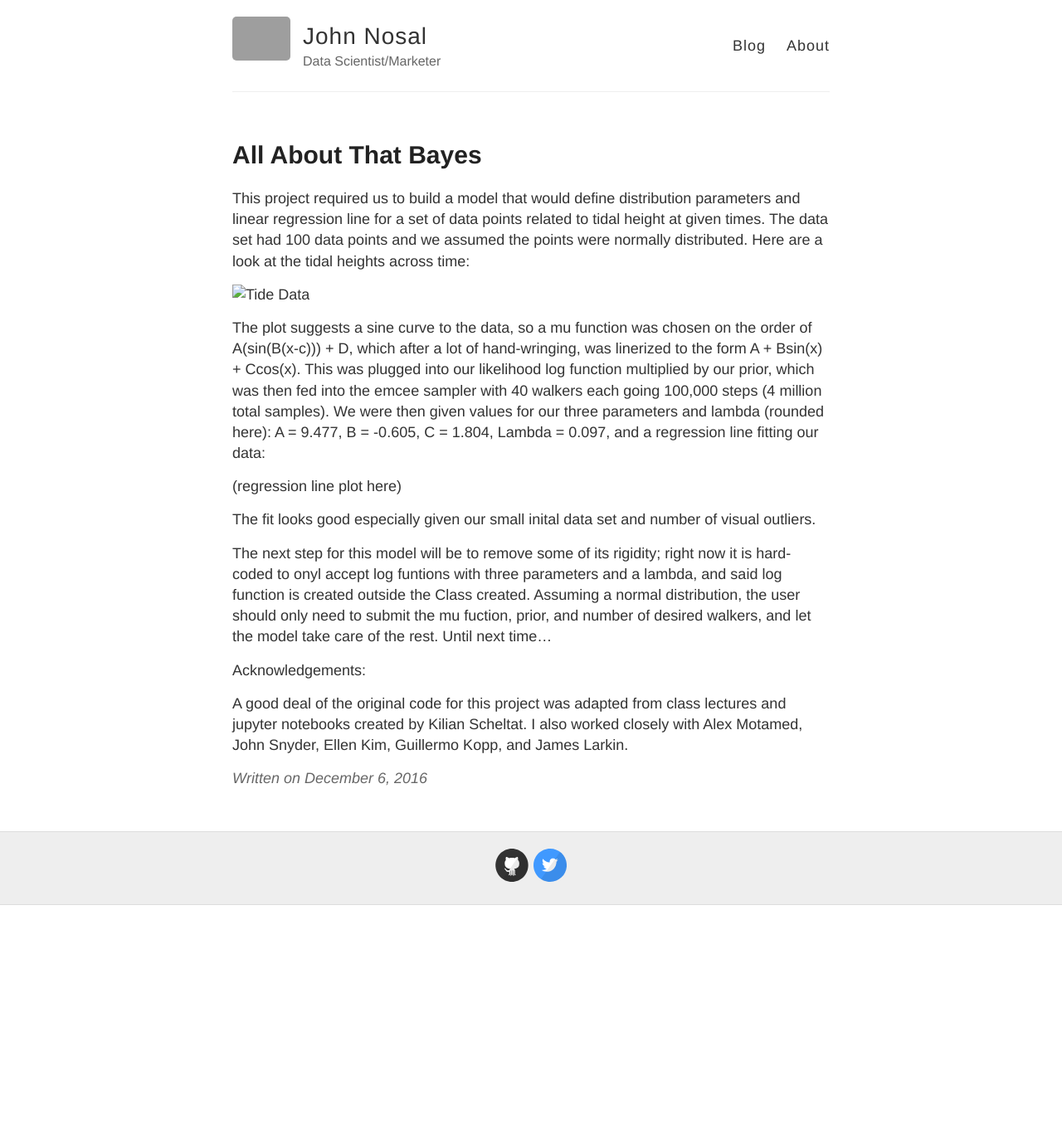
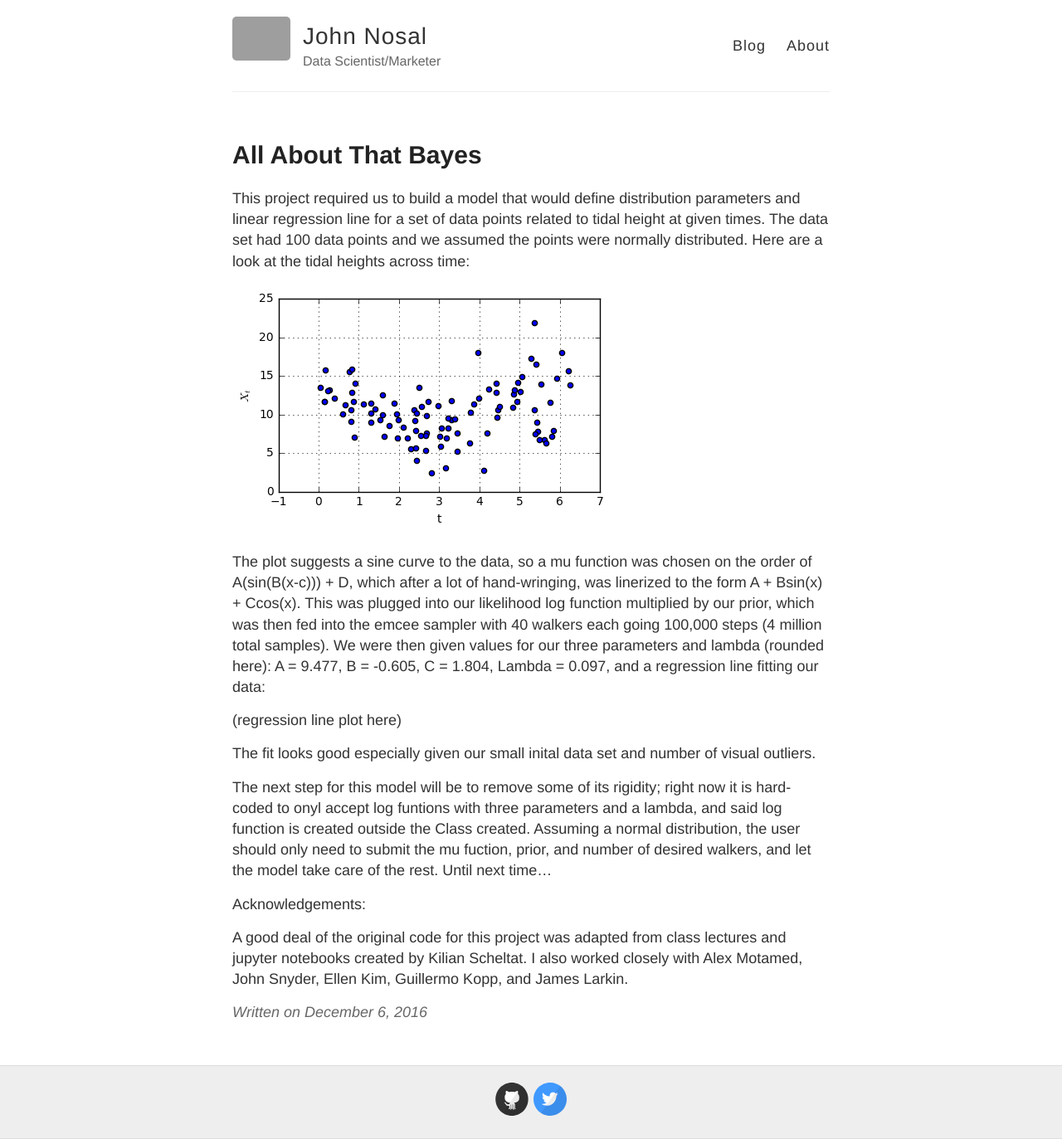
Before and after one commit to jmnosal/jmnosal.github.io, a Jekyll site: the page built from _posts/2016-12-6-Bayes-Regression.md, in a window 1280 px wide. Shown: the whole page at 83% size. Built offline with Jekyll 4.4.1, drawn with Linux system fonts in a browser that asks for light colours; before the commit the page ends 1091 px from its top, so only the background shows below that; grey boxes are pictures that could not be loaded.

Commit message:
with image

```diff
--- a/_posts/2016-12-6-Bayes-Regression.md
+++ b/_posts/2016-12-6-Bayes-Regression.md
@@ -5,7 +5,7 @@ title: All About That Bayes
 
 This project required us to build a model that would define distribution parameters and linear regression line for a set of data points related to tidal height at given times. The data set had 100 data points and we assumed the points were normally distributed. Here are a look at the tidal heights across time:
 
-![Tide Data]({{file:///Users/johnnosal/jmnosal.github.io/images/TideData.jpg}})
+![Tide Data](/images/Posts/TideData.jpg)
 
 The plot suggests a sine curve to the data, so a mu function was chosen on the order of A(sin(B(x-c))) + D, which after a lot of hand-wringing, was linerized to the form A + Bsin(x) + Ccos(x). This was plugged into our likelihood log function multiplied by our prior, which was then fed into the emcee sampler with 40 walkers each going 100,000 steps (4 million total samples). We were then given values for our three parameters and lambda (rounded here): A = 9.477, B = -0.605, C = 1.804, Lambda = 0.097, and a regression line fitting our data:
 
```
